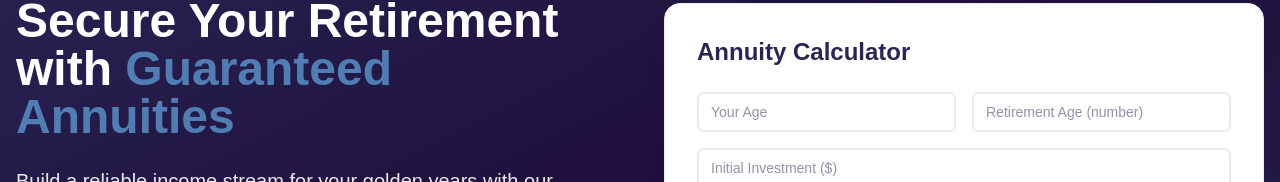
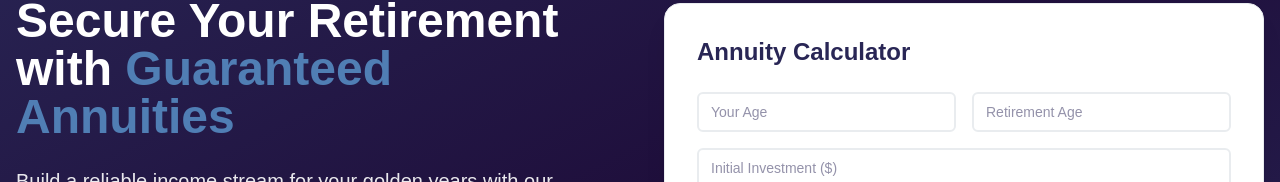
Before and after one commit to catwithasword/chainsaw-insurance, a Next.js app: page / in a window 1280 px wide. Shown: the part 204-386 px from the top of the page. Built offline with nearby package versions, Linux system fonts and the light colour scheme.

Commit message:
fix;delete typo

```diff
--- a/app/page.tsx
+++ b/app/page.tsx
@@ -161,7 +161,7 @@ export default function ChainsawAnnuityPage() {
                     />
                     <Input
                       type="number"
-                      placeholder="Retirement Age (number)"
+                      placeholder="Retirement Age"
                       value={formData.retirementAge}
                       onChange={(e) => handleNumericInput(e, "retirementAge")}
                       onKeyDown={handleKeyPress}
```
